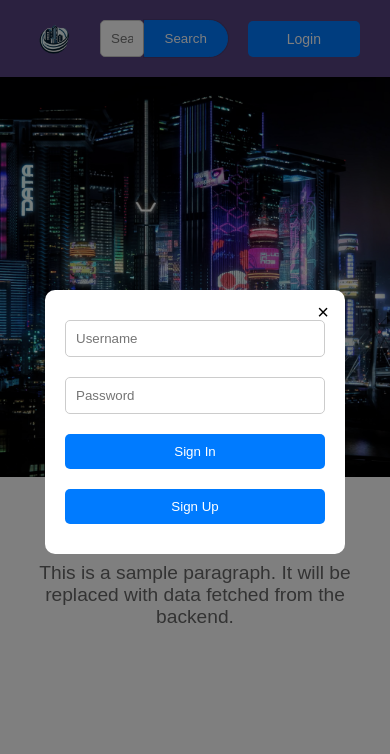
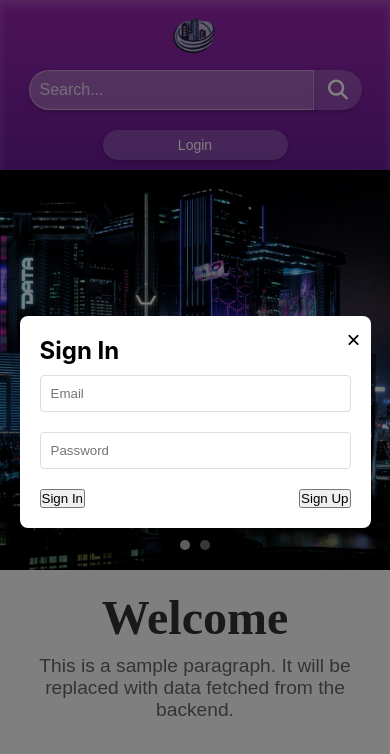
Before and after one commit to gauravr15/commercial-website, a React (Create React App) app: page / in a window 390 px wide. Both pictures are taken after a click on the button "Login". Shown: the top 754 px of the page. Built offline with nearby package versions, Linux system fonts and the light colour scheme.

Commit message:
additional changes for header

```diff
--- a/package.json
+++ b/package.json
@@ -3,12 +3,15 @@
   "version": "0.1.0",
   "private": true,
   "dependencies": {
+    "@fortawesome/fontawesome-free": "^6.6.0",
     "@testing-library/jest-dom": "^5.17.0",
     "@testing-library/react": "^13.4.0",
     "@testing-library/user-event": "^13.5.0",
     "react": "^18.3.1",
     "react-dom": "^18.3.1",
     "react-scripts": "5.0.1",
+    "sweetalert2": "^11.13.2",
+    "sweetalert2-react-content": "^5.0.7",
     "web-vitals": "^2.1.4"
   },
   "scripts": {
--- a/src/components/Banner/Banner.css
+++ b/src/components/Banner/Banner.css
@@ -1,8 +1,24 @@
+@import '~@fortawesome/fontawesome-free/css/all.min.css';
+
+/* General reset for padding/margins */
+* {
+    margin: 0;
+    padding: 0;
+    box-sizing: border-box;
+}
+
+/* Banner container styling */
 .banner-container {
     position: relative;
     width: 100%;
     height: 400px;
     overflow: hidden;
+}
+
+@media (max-width: 768px) {
+    .banner-container {
+        margin-top: 0; /* On mobile, remove the margin-top since the header is no longer fixed */
+    }
 }
 
 .banner-slide {
@@ -16,6 +32,7 @@
     height: 100%;
     background-size: cover;
     background-position: center;
+
 }
 
 .banner-dots {
--- a/src/components/Header/Header.css
+++ b/src/components/Header/Header.css
@@ -1,145 +1,204 @@
+@import '~@fortawesome/fontawesome-free/css/all.min.css';
+
+/* Header container styling */
 .header {
-  background-color: #564280;
-  padding: 10px 20px; /* Added padding to ensure space around content */
+  display: flex;
+  justify-content: space-between; /* Space between elements */
+  align-items: center;
+  padding: 10px;
   width: 100%;
+  position: fixed;
+  top: 0;
+  z-index: 1000; /* Ensure header is on top */
+  height: 70px; /* Set a fixed height */
+  overflow: hidden; /* Prevent horizontal overflow */
+  background: linear-gradient(to bottom, #9c27b0, #6a1b9a); /* Gradient for cylindrical effect */
+  box-shadow: 0 4px 10px rgba(0, 0, 0, 0.3), inset 0 4px 8px rgba(255, 255, 255, 0.2); /* 3D shadow effect */
   position: relative;
-  box-sizing: border-box; /* Ensure padding is included in total width */
-  overflow: hidden; /* Prevent content from overflowing */
 }
 
-.header-content {
-  display: flex;
-  align-items: center;
-  justify-content: space-between;
+.header::before {
+  content: "";
+  position: absolute;
+  bottom: -15px; /* Adjust to match the border-radius */
+  left: 0;
   width: 100%;
-  max-width: 100%; /* Ensure it doesn’t exceed viewport width */
-  box-sizing: border-box;
+  height: 15px; /* Height of the curved bottom effect */
+  background: inherit;
+  z-index: -1;
+  box-shadow: 0 4px 10px rgba(0, 0, 0, 0.3); /* Shadow to create depth */
 }
 
-.logo {
+/* Brand logo styling */
+.brand-logo {
   display: flex;
-  align-items: center;
-  margin-right: 10px; /* Added space between logo and search-container */
-  width: 100px;
+  align-items: center; /* Center logo vertically */
+  flex: 0; /* Space as much as the content */
 }
 
-.logo img {
-  max-height: 40px;
+.brand-logo img {
+  max-height: 50px; /* Adjusted height to fit the header */
+  width: 100px;
+  filter: brightness(0.9) opacity(0.8); /* Softens the logo */
+  transition: filter 0.3s ease;
 }
 
+.brand-logo img:hover {
+  filter: brightness(1) opacity(1); /* Full brightness on hover */
+}
+
+/* Search container */
 .search-container {
   display: flex;
   align-items: center;
-  flex-grow: 1;
-  margin-right: 10px; /* Added space between search-container and login-btn */
+  justify-content: center;
+  flex: 1; /* Allow the search container to grow */
+  padding: 0 100px;
+  max-width: 90%; /* Optional max-width */
+  width: 100%;
 }
 
-.search-input {
-  width: 150px; /* Adjust width of search input */
-  padding: 10px;
-  border-radius: 20px 0 0 20px;
-  border: 1px solid #ccc;
-  border-right: none;
-  box-shadow: 0 0 0 1px rgba(0, 0, 0, 0.1); /* Add a shadow to provide separation */
+/* Search input and button shared properties */
+.search-input,
+.search-button {
+  height: 40px;
+  line-height: 1;
+  display: inline-block;
+  vertical-align: middle;
 }
 
-.search-btn {
-  padding: 10px 20px;
-  background-color: #007bff;
-  color: white;
-  border: 1px solid #007bff;
-  border-radius: 0 20px 20px 0;
-  cursor: pointer;
-  box-shadow: 0 0 0 1px rgba(0, 0, 0, 0.1); /* Add a shadow to provide separation */
+/* Search input default width */
+.search-input {
+  width: 400px;
+  border-radius: 20px 0 0 20px; /* Softer edges */
+  border: 1px solid rgba(255, 255, 255, 0.4); /* Softer border */
+  outline: none;
+  transition: width 0.3s ease, box-shadow 0.3s ease; /* Smooth transition */
+  font-size: 16px;
+  padding-left: 10px;
+  background: rgba(255, 255, 255, 0.3); /* Soft background */
+  box-shadow: 0 2px 4px rgba(0, 0, 0, 0.2); /* Subtle shadow */
 }
 
-.login-btn {
-  background-color: #007bff;
-  color: white;
-  border: none;
-  padding: 10px 20px;
-  cursor: pointer;
-  border-radius: 5px;
-  font-size: 14px;
-  width: 200px;
-  margin-left: 10px; /* Space between search-container and login-btn */
-  margin-right: 10px; /* Space from the screen edge */
+/* Search input expanded state */
+.search-container.expanded .search-input {
+  width: calc(100%); /* Adjust based on button width */
 }
 
-/* Login modal styles */
-.login-modal {
-  position: fixed;
-  top: 0;
-  left: 0;
-  width: 100%;
-  height: 100%;
-  background-color: rgba(0, 0, 0, 0.5);
-  display: flex;
-  justify-content: center;
-  align-items: center;
-  animation: fadeIn 1s forwards;
-  z-index: 9999; /* Ensure modal is on top */
-}
-
-.login-content {
-  background-color: white;
-  padding: 20px;
-  border-radius: 10px;
-  width: 300px;
-  max-width: 100%;
-  position: relative;
-  box-sizing: border-box; /* Ensure padding is included in total width */
-}
-
-.close-btn {
-  position: absolute;
-  top: 10px;
-  right: 10px;
-  background: none;
-  border: none;
-  font-size: 20px;
-  cursor: pointer;
-}
-
-.login-form {
-  display: flex;
-  flex-direction: column;
-}
-
-.input-field {
-  width: 100%;
-  padding: 10px;
-  margin: 10px 0;
-  border: 1px solid #ccc;
-  border-radius: 5px;
-  box-sizing: border-box; /* Ensure padding is included in total width */
-}
-
-.login-submit {
-  padding: 10px;
-  margin: 10px 0;
-  border: none;
-  border-radius: 5px;
+/* Search button */
+.search-button {
   background-color: #007bff;
   color: white;
   cursor: pointer;
+  border: none;
+  border-radius: 0 20px 20px 0; /* Softer edges */
+  height: 40px;
+  line-height: 40px;
+  padding: 0 10px; /* Reduce padding */
+  font-size: 14px;
+  width: 130px;
+  background: rgba(255, 255, 255, 0.2); /* Soft background */
+  box-shadow: 0 2px 4px rgba(0, 0, 0, 0.2); /* Subtle shadow */
+  transition: background 0.3s ease, box-shadow 0.3s ease; /* Smooth transition */
 }
 
-.login-submit:hover {
-  background-color: #0056b3;
+/* Placeholder text color for search input */
+.search-input::placeholder {
+  color: #ffffff; /* Change this to your desired color */
+  opacity: 0.8; /* Adjust opacity if needed */
 }
 
-/* Animations */
-@keyframes fadeIn {
-  from { opacity: 0; }
-  to { opacity: 1; }
+
+.search-button:hover {
+  background-color: #0056b3; /* Darker shade on hover */
+  box-shadow: 0 4px 6px rgba(0, 0, 0, 0.3); /* Slightly deeper shadow */
 }
 
-@keyframes fadeOut {
-  from { opacity: 1; }
-  to { opacity: 0; }
+/* Login button */
+.login-button {
+  padding: 7px 14px; /* Adjust padding */
+  border: none;
+  background-color: #28a745;
+  color: white;
+  border-radius: 20px; /* Softer edges */
+  cursor: pointer;
+  font-size: 16px;
+  text-align: center;
+  flex-shrink: 0; /* Prevent shrinking */
+  width: 150px;
+  box-shadow: 0 2px 4px rgba(0, 0, 0, 0.2); /* Subtle shadow */
+  transition: background 0.3s ease, transform 0.2s ease; /* Smooth transitions */
+  background: rgba(255, 255, 255, 0.2); /* Soft background */
 }
 
-.login-modal.fade-out {
-  animation: fadeOut 1s forwards;
+.login-button:hover {
+  background-color: #218838; /* Darker shade on hover */
+  transform: translateY(-2px); /* Slight upward hover effect */
 }
+
+/* SweetAlert modal styling */
+.responsive-swal {
+  width: 100% !important; /* Full width of the viewport */
+  max-width: 500px;
+  box-sizing: border-box;
+  padding: 20px;
+  overflow-x: hidden;
+}
+
+/* Responsive adjustments for smaller devices */
+@media (max-width: 768px) {
+  .header {
+    flex-direction: column;
+    align-items: center;
+    height: auto;
+    padding: 10px;
+  }
+
+  .brand-logo {
+    margin-bottom: 10px;
+    width: 100%;
+    justify-content: center;
+  }
+
+  .search-container {
+    width: 100%;
+    padding: 0;
+    margin-bottom: 10px;
+  }
+
+  /* .search-input {
+    width: calc(100% - 50px);
+  } */
+
+  .login-button {
+    width: 50%;
+    font-size: 14px;
+    text-align: center;
+    margin-top: 10px;
+    align-self: center;
+    transition: background-color 0.2s ease, transform 0.2s ease;
+  }
+
+  .responsive-swal {
+    width: 90% !important;
+    max-width: 100%;
+    padding: 15px;
+  }
+
+  .search-button {
+    font-size: 0; /* Hide the text "Search" */
+    padding: 0;
+    width: 20%; /* Remove padding for better alignment */
+  }
+
+  /* Add magnifying glass icon inside the button */
+  .search-button::before {
+    content: '\f002'; /* FontAwesome search icon */
+    font-family: "Font Awesome 5 Free";
+    font-weight: 900;
+    font-size: 20px;
+    color: white;
+    display: inline-block;
+    line-height: 40px; /* Ensure icon is vertically aligned */
+  }
+}
--- a/src/components/Header/Header.js
+++ b/src/components/Header/Header.js
@@ -1,69 +1,77 @@
-import React, { useState } from 'react';
+import React, { useState, useEffect, useRef } from 'react';
+import SignInModal from '../SignInModal/SignInModal'; // Import the SignInModal component
 import './Header.css';
-import logo from '../../assets/logo.png';
-import Input from '../Input/Input'; // Import the Input component
+import logo from '../../assets/logo.png'; // Import the logo image
 
 const Header = () => {
-  const [isLoginVisible, setIsLoginVisible] = useState(false);
-  const [username, setUsername] = useState('');
-  const [password, setPassword] = useState('');
+  const [isExpanded, setIsExpanded] = useState(false);
+  const [isModalOpen, setIsModalOpen] = useState(false); // State to manage modal visibility
+  const searchContainerRef = useRef(null);
+  const searchInputRef = useRef(null);
+  const searchButtonRef = useRef(null);
 
-  const toggleLogin = () => {
-    setIsLoginVisible(!isLoginVisible);
+  const handleSearchClick = () => {
+    setIsExpanded(true);
   };
 
-  const handleSignIn = () => {
-    // Handle sign in logic
-    console.log('Sign In:', { username, password });
+  const handleButtonClick = (event) => {
+    event.stopPropagation(); // Prevents click from bubbling up to the document
+    setIsExpanded(true);
   };
 
-  const handleSignUp = () => {
-    // Handle sign up logic
-    console.log('Sign Up:', { username, password });
+  const handleClickOutside = (event) => {
+    if (
+      searchContainerRef.current &&
+      !searchContainerRef.current.contains(event.target) &&
+      !searchInputRef.current.contains(event.target) &&
+      !searchButtonRef.current.contains(event.target)
+    ) {
+      setIsExpanded(false);
+    }
   };
 
+  useEffect(() => {
+    document.addEventListener('mousedown', handleClickOutside);
+    return () => document.removeEventListener('mousedown', handleClickOutside);
+  }, []);
+
+  const openModal = () => setIsModalOpen(true);
+  const closeModal = () => setIsModalOpen(false);
+
   return (
-    <header className="header">
-      <div className="header-content">
-        <div className="logo">
-          <img src={logo} alt="Brand Logo" />
+    <>
+      <header className="header">
+        <div className="brand-logo">
+          <img src={logo} alt="Brand Logo" /> {/* Use the imported logo */}
         </div>
-        <div className="search-container">
-          <Input
+        <div
+          className={`search-container ${isExpanded ? 'expanded' : ''}`}
+          ref={searchContainerRef}
+        >
+          <input
             type="text"
+            className="search-input"
             placeholder="Search..."
+            onClick={handleSearchClick}
+            ref={searchInputRef}
           />
-          <button className="search-btn">Search</button>
+          <button
+            className="search-button"
+            onClick={handleButtonClick}
+            ref={searchButtonRef}
+          >
+            Search
+          </button>
         </div>
-        <button className="login-btn" onClick={toggleLogin}>
+        <button
+          className="login-button"
+          onClick={openModal} // Open the modal on click
+        >
           Login
         </button>
-      </div>
-
-      {isLoginVisible && (
-        <div className="login-modal">
-          <div className="login-content">
-            <button className="close-btn" onClick={toggleLogin}>×</button>
-            <div className="login-form">
-              <Input
-                type="text"
-                placeholder="Username"
-                value={username}
-                onChange={(e) => setUsername(e.target.value)}
-              />
-              <Input
-                type="password"
-                placeholder="Password"
-                value={password}
-                onChange={(e) => setPassword(e.target.value)}
-              />
-              <button className="login-submit" onClick={handleSignIn}>Sign In</button>
-              <button className="login-submit" onClick={handleSignUp}>Sign Up</button>
-            </div>
-          </div>
-        </div>
-      )}
-    </header>
+      </header>
+      {isModalOpen && <SignInModal onClose={closeModal} />} {/* Render the modal */}
+    </>
   );
 };
 
--- a/src/components/Input/Input.css
+++ b/src/components/Input/Input.css
@@ -1,8 +1,48 @@
-.input-field {
-    width: 100%;
-    padding: 10px;
-    margin: 10px 0;
-    border: 1px solid #ccc;
-    border-radius: 5px;
-    box-sizing: border-box; /* Ensure padding is included in total width */
+/* Input.css */
+
+/* Styling for SweetAlert2 modal inputs */
+.swal2-input-container {
+  display: flex;
+  flex-direction: column;
+  width: 100%;
+  padding: 0 10px; /* Adjust padding to fit within the modal */
+}
+
+.swal2-input {
+  width: calc(100% - 20px); /* Full width minus padding */
+  margin-bottom: 10px;
+  padding: 10px;
+  border-radius: 5px;
+  border: 1px solid #ddd;
+  box-sizing: border-box; /* Ensure padding and border are included in width */
+}
+
+/* Adjust input container styling for smaller screens */
+@media (max-width: 768px) {
+  .swal2-input-container {
+    padding: 0 5px; /* Adjust padding for mobile screens */
   }
+
+  .swal2-input {
+    width: calc(100% - 10px); /* Adjust width for smaller padding */
+    font-size: 14px; /* Adjust font size for better readability on mobile */
+  }
+}
+
+/* Style for the sign-in button */
+.sign-in-button {
+  background-color: #28a745;
+  color: white;
+  padding: 10px 15px;
+  border: none;
+  border-radius: 5px;
+  cursor: pointer;
+  margin: 10px 0;
+  width: 100%;
+  box-sizing: border-box;
+  font-size: 16px;
+}
+
+.sign-in-button:hover {
+  background-color: #218838;
+}
--- a/src/components/Input/Input.js
+++ b/src/components/Input/Input.js
@@ -1,15 +1,55 @@
-import React from 'react';
-import './Input.css'; // Optional, for custom styles
+// Input.js
+import React, { useState } from 'react';
+import Swal from 'sweetalert2';
+import './Input.css'; // For custom styles
 
-const Input = ({ type, placeholder, value, onChange }) => {
+const Input = () => {
+  const [inputValue, setInputValue] = useState('');
+
+  // Function to handle input change
+  const handleInputChange = (e) => {
+    setInputValue(e.target.value);
+  };
+
+  // Function to trigger SweetAlert2 modal
+  const handleSignInClick = () => {
+    Swal.fire({
+      title: 'Sign In',
+      html: `
+        <div class="swal2-input-container">
+          <input type="text" id="email" class="swal2-input" placeholder="Email">
+          <input type="password" id="password" class="swal2-input" placeholder="Password">
+        </div>
+      `,
+      confirmButtonText: 'Sign In',
+      focusConfirm: false,
+      preConfirm: () => {
+        const email = Swal.getPopup().querySelector('#email').value;
+        const password = Swal.getPopup().querySelector('#password').value;
+        if (!email || !password) {
+          Swal.showValidationMessage('Please enter both email and password');
+        }
+        return { email, password };
+      }
+    }).then((result) => {
+      if (result.isConfirmed) {
+        console.log('Email:', result.value.email);
+        console.log('Password:', result.value.password);
+        Swal.fire({
+          icon: 'success',
+          title: 'Signed In',
+          text: `Welcome ${result.value.email}`
+        });
+      }
+    });
+  };
+
   return (
-    <input
-      type={type}
-      placeholder={placeholder}
-      value={value}
-      onChange={onChange}
-      className="input-field" // Optional, for custom styles
-    />
+    <div>
+      <button className="sign-in-button" onClick={handleSignInClick}>
+        Sign In
+      </button>
+    </div>
   );
 };
 
--- /dev/null
+++ b/src/components/SignInModal/SignInModal.css
@@ -0,0 +1,45 @@
+.modal-overlay {
+    position: fixed; /* Fixed position to cover the entire viewport */
+    top: 0;
+    left: 0;
+    width: 100%;
+    height: 100%;
+    background-color: rgba(0, 0, 0, 0.5); /* Semi-transparent background */
+    display: flex;
+    align-items: center;
+    justify-content: center;
+    z-index: 1000; /* Ensure it appears on top of other content */
+  }
+
+  .modal-content {
+    background: white;
+    padding: 20px;
+    border-radius: 8px;
+    width: 90%;
+    max-width: 500px; /* Max width for larger screens */
+    position: relative; /* For positioning the close button */
+  }
+
+  .modal-input {
+    width: 100%;
+    padding: 10px;
+    margin: 10px 0;
+    border-radius: 4px;
+    border: 1px solid #ddd;
+  }
+
+  .modal-buttons {
+    display: flex;
+    justify-content: space-between;
+    margin-top: 10px;
+  }
+
+  .modal-close {
+    position: absolute;
+    top: 10px;
+    right: 10px;
+    border: none;
+    background: none;
+    font-size: 24px;
+    cursor: pointer;
+  }
--- /dev/null
+++ b/src/components/SignInModal/SignInModal.js
@@ -0,0 +1,21 @@
+import React from 'react';
+import './SignInModal.css';
+
+const SignInModal = ({ onClose }) => {
+  return (
+    <div className="modal-overlay" onClick={onClose}>
+      <div className="modal-content" onClick={(e) => e.stopPropagation()}>
+        <h2>Sign In</h2>
+        <input type="text" id="email" className="modal-input" placeholder="Email" />
+        <input type="password" id="password" className="modal-input" placeholder="Password" />
+        <div className="modal-buttons">
+          <button onClick={() => alert('Sign In')}>Sign In</button>
+          <button onClick={() => alert('Sign Up')}>Sign Up</button>
+        </div>
+        <button className="modal-close" onClick={onClose}>&times;</button>
+      </div>
+    </div>
+  );
+};
+
+export default SignInModal;
--- a/src/pages/Home/Home.css
+++ b/src/pages/Home/Home.css
@@ -1,27 +1,3 @@
 body {
     overflow-x: hidden; /* Prevent horizontal overflow */
   }
-
-  .header {
-    width: 100%;
-    padding: 10px 20px;
-    box-sizing: border-box;
-    background-color: #564280;
-  }
-
-  .header-content {
-    display: flex;
-    align-items: center;
-    justify-content: space-between;
-    width: 100%;
-    max-width: 100%;
-    box-sizing: border-box;
-  }
-
-  .search-container, .login-btn {
-    margin-right: 5px; /* Add space between elements */
-  }
-
-  .login-btn {
-    margin-right: 10px; /* Ensure it doesn't touch the screen edge */
-  }
--- a/src/styles/global.css
+++ b/src/styles/global.css
@@ -1,4 +1,4 @@
-/* src/styles/global.css */
+/* src/styles/global.css
 
 body, html {
     margin: 0;
@@ -13,3 +13,4 @@ body, html {
     margin: 0 auto;
     padding: 0 15px;
   }
+   */
```
Also changed, not shown: 1 other file (tests, documents, lock files or other folders). Lines whose indentation alone changed are shown as unchanged.
